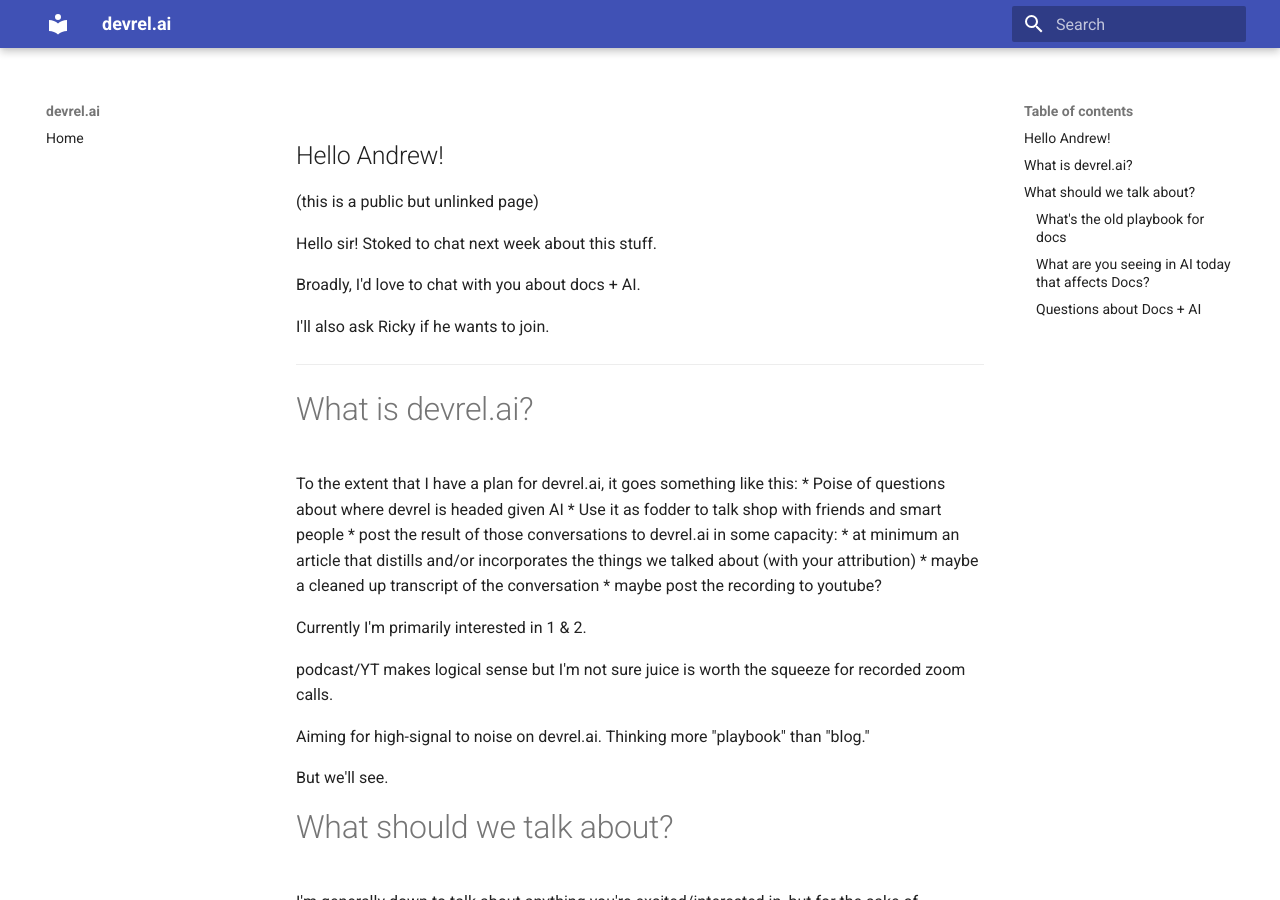
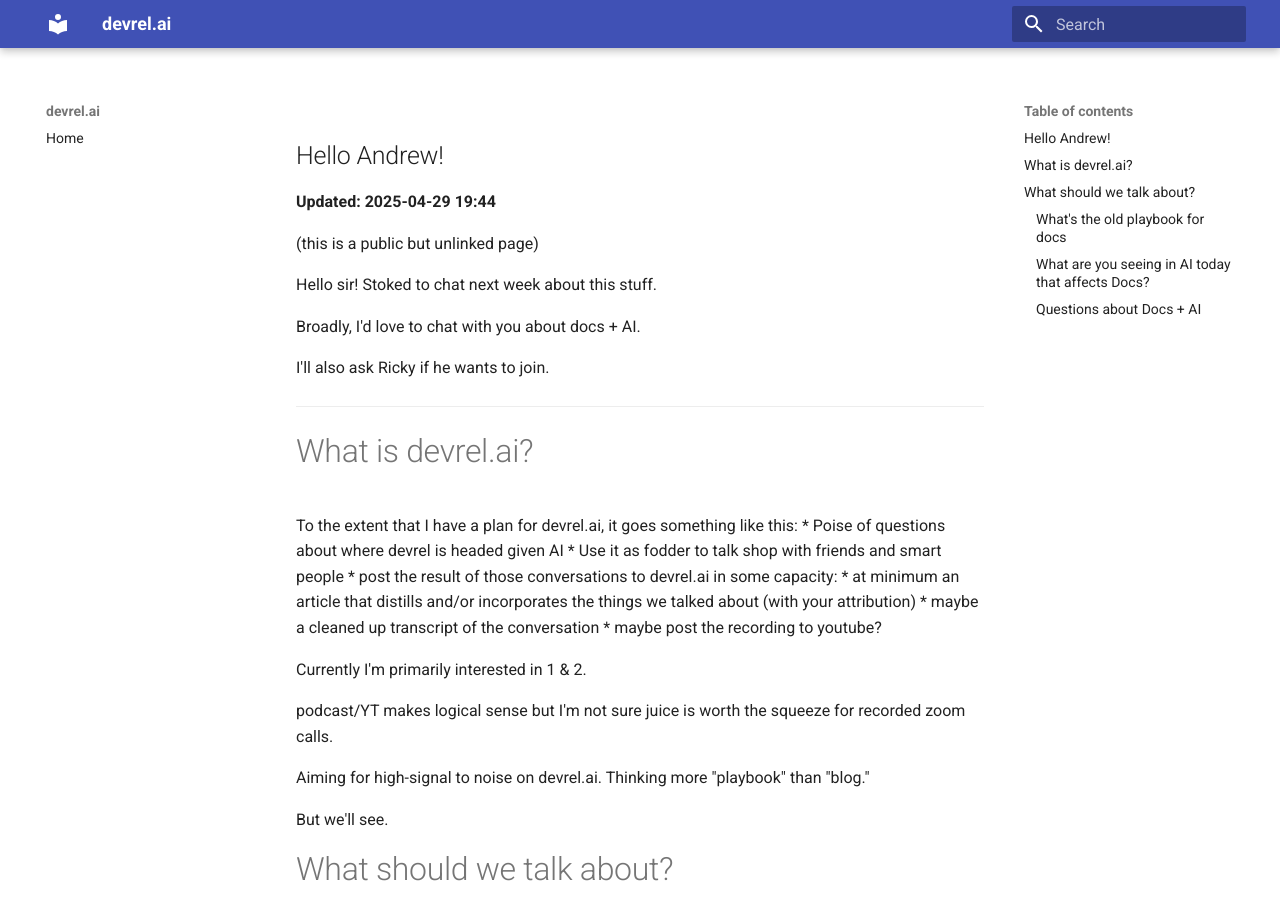
Before and after one commit to GregBaugues/devrel.ai, an MkDocs documentation site: the page built from docs/questions-for-baker.md, in a window 1280 px wide and 900 px high. Built offline with MkDocs 1.6.1 and Material for MkDocs 9.7.7, drawn with Linux system fonts in a browser that asks for light colours.

Commit message:
Update content from DevRel.ai/Site Content (with lowercase filenames)

```diff
--- a/docs/questions-for-baker.md
+++ b/docs/questions-for-baker.md
@@ -1,4 +1,6 @@
 ## Hello Andrew!
+
+**Updated: 2025-04-29 19:44**
 
 (this is a public but unlinked page)
 
```
